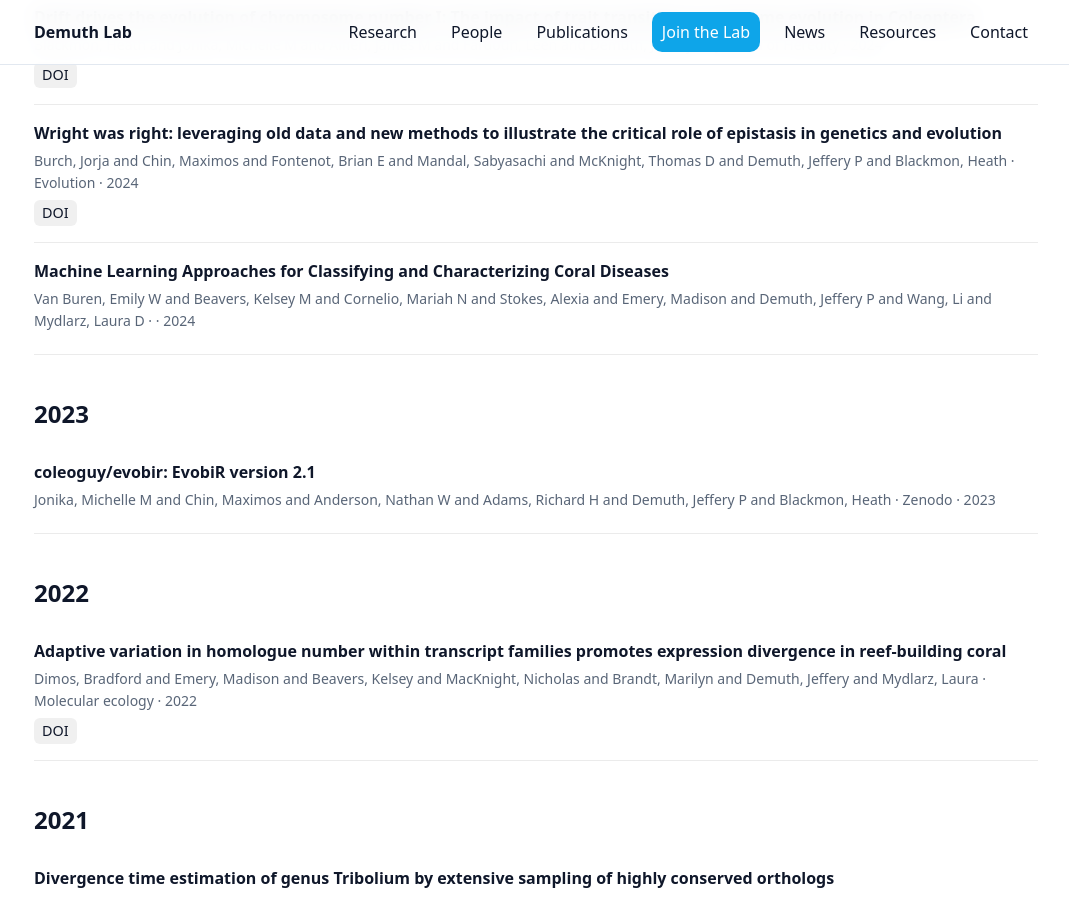
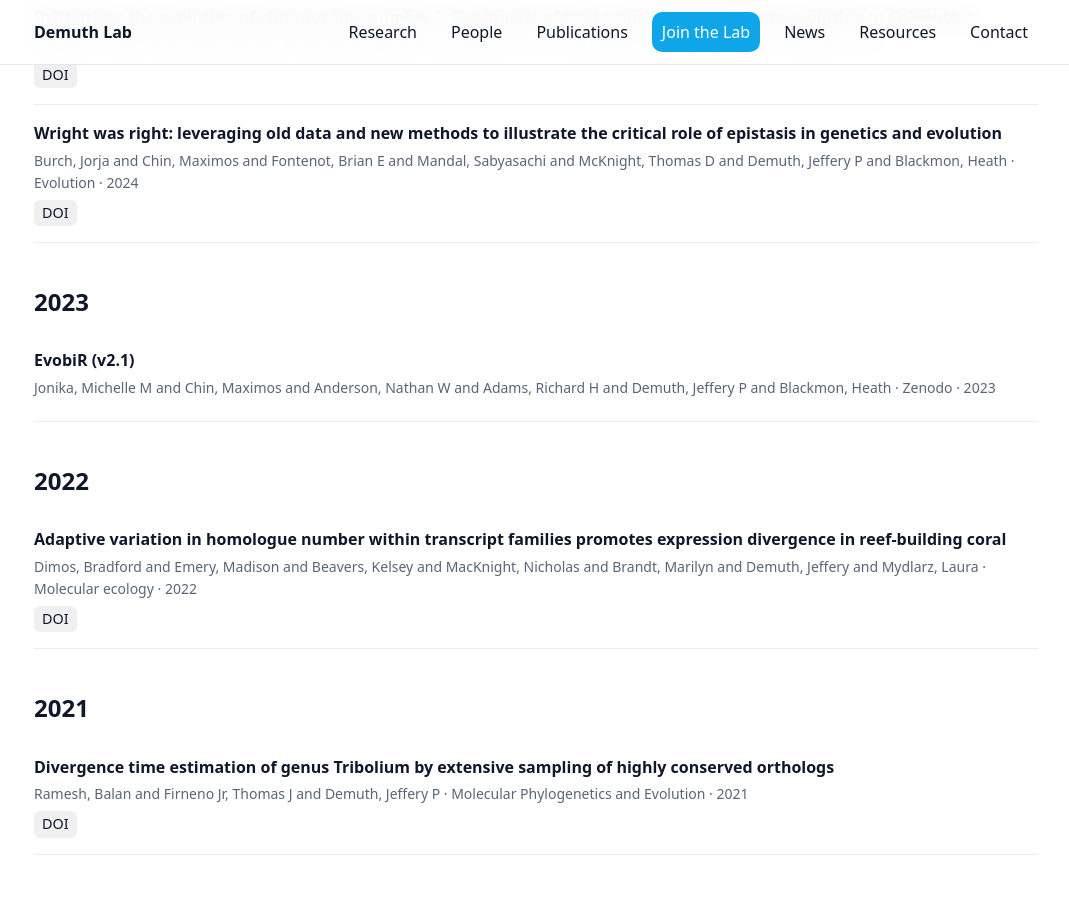
Before and after one commit to demuth-lab/demuth-lab.github.io, a Jekyll site: the page built from publications.md, in a window 1280 px wide and 900 px high, scrolled down 936 px. Shown: the whole window, without its empty margins (104-1173 px from the left). Built offline with Jekyll 4.4.1, drawn with Linux system fonts in a browser that asks for light colours.

Commit message:
Update publication entries in publications.yml
Removed outdated publication entry for 2024 and updated title for 2023 publication.

```diff
--- a/_data/publications.yml
+++ b/_data/publications.yml
@@ -47,14 +47,8 @@
   venue: Evolution
   doi: 10.1093/evolut/qpae003
   doi_url: https://doi.org/10.1093/evolut/qpae003
-- year: 2024
-  title: Machine Learning Approaches for Classifying and Characterizing Coral Diseases
-  authors: Van Buren, Emily W and Beavers, Kelsey M and Cornelio, Mariah N and Stokes,
-    Alexia and Emery, Madison and Demuth, Jeffery P and Wang, Li and Mydlarz, Laura
-    D
-  venue: ''
 - year: 2023
-  title: 'coleoguy/evobir: EvobiR version 2.1'
+  title: 'EvobiR (v2.1)'
   authors: Jonika, Michelle M and Chin, Maximos and Anderson, Nathan W and Adams,
     Richard H and Demuth, Jeffery P and Blackmon, Heath
   venue: Zenodo
```
